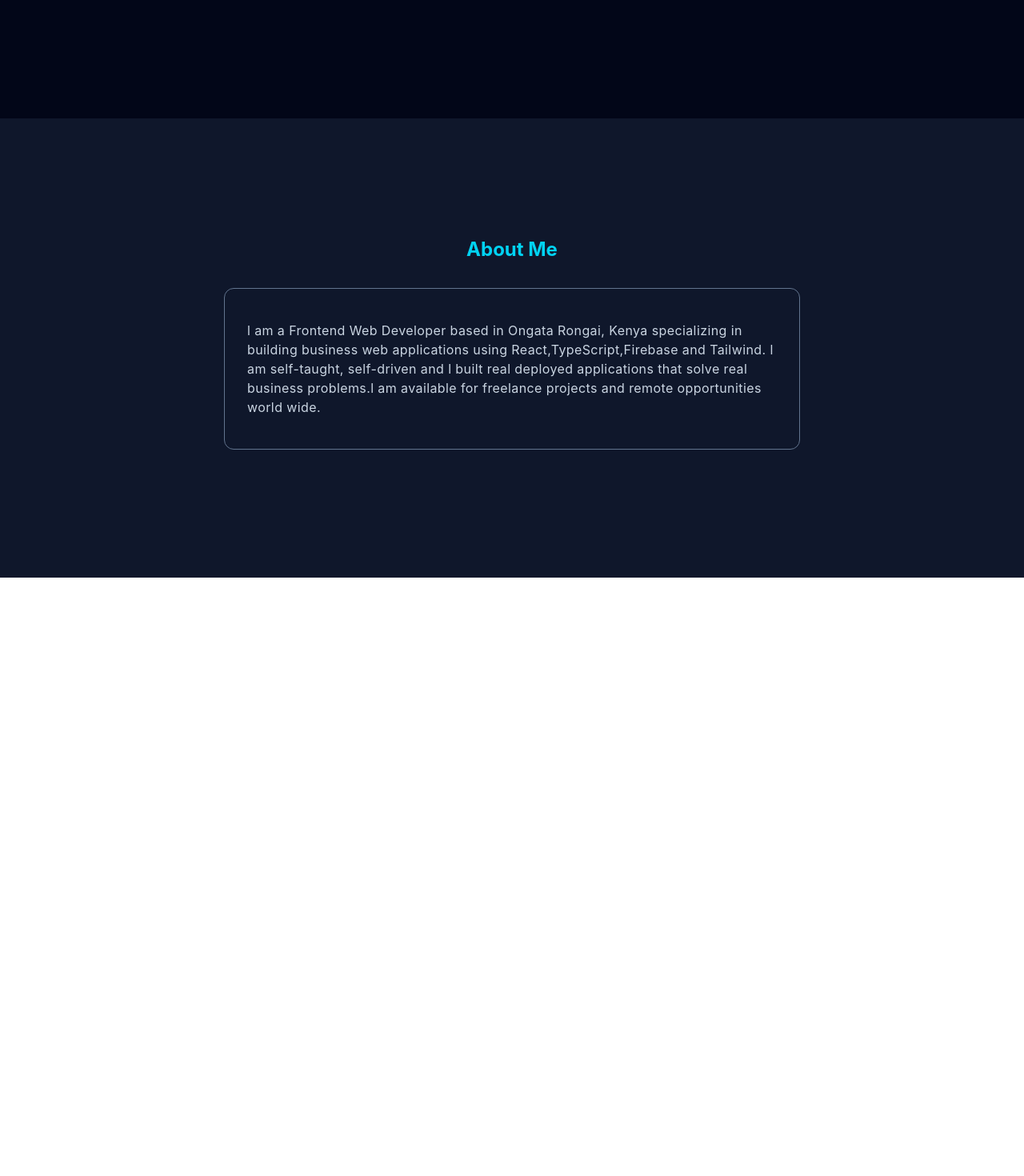
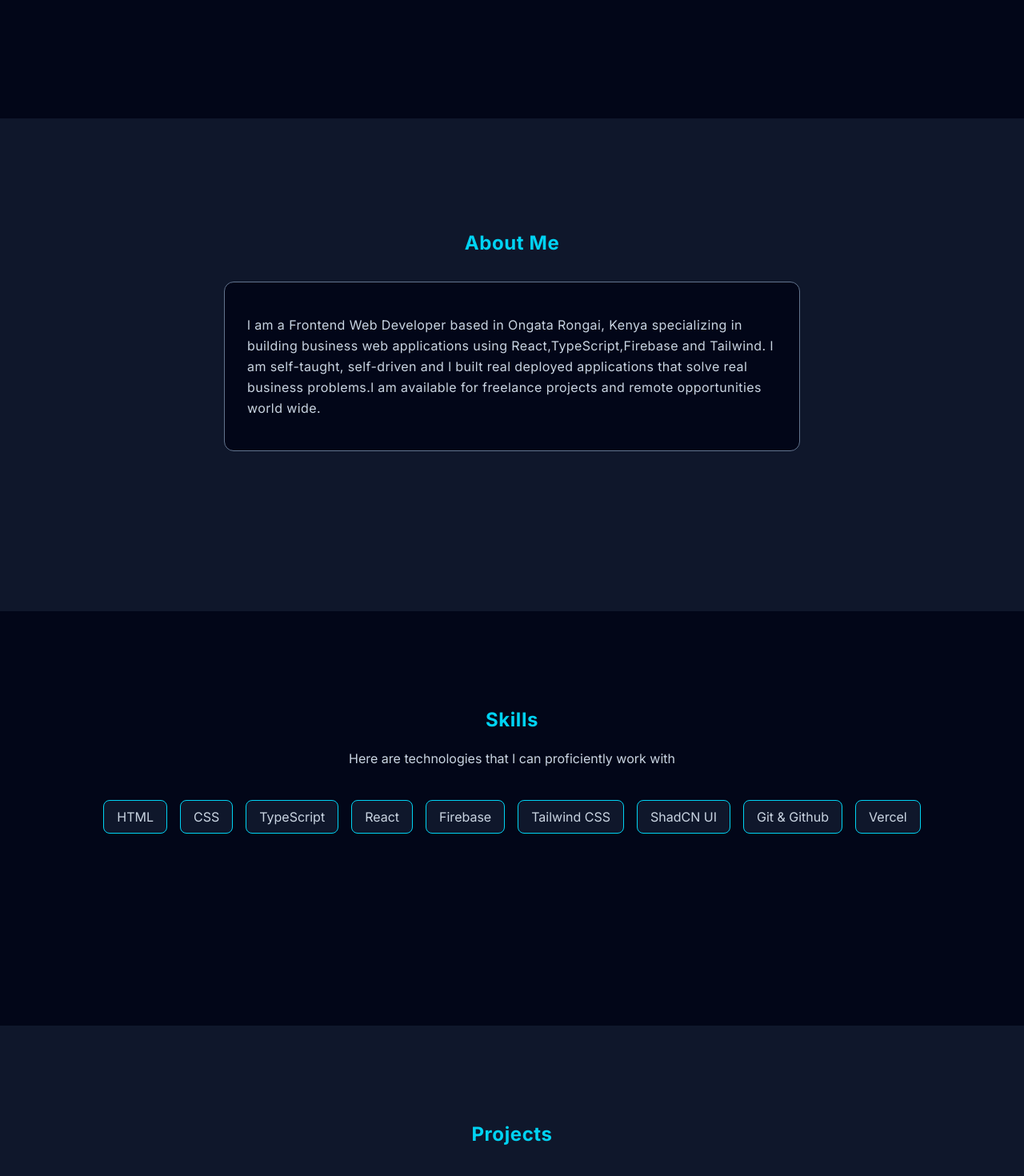
Before and after one commit to Brian9975/Brian-Kariuki, a React (Vite) app: page / in a window 1280 px wide. Shown: the part 652-2122 px from the top of the page at 80% size. Before the commit the page ends 1374 px from the top, so only its background shows below. Built offline with nearby package versions, Linux system fonts and the light colour scheme.

Commit message:
Added inter font

```diff
--- a/index.html
+++ b/index.html
@@ -3,6 +3,7 @@
   <head>
     <meta charset="UTF-8" />
     <link rel="icon" type="image/svg+xml" href="/favicon.svg" />
+    <link href="https://fonts.googleapis.com/css2?family=Inter:ital,opsz,wght@0,14..32,100..900;1,14..32,100..900&display=swap" rel="stylesheet">
     <meta name="viewport" content="width=device-width, initial-scale=1.0" />
     <title>Brian Kariuki</title>
   </head>
--- a/src/App.tsx
+++ b/src/App.tsx
@@ -14,27 +14,45 @@ function App() {
   {/* Hero Section */}
   <section className="bg-slate-950 text-center items-center flex justify-center min-h-screen">
     <div className="mx-4">
-      <h1 className="text-slate-100 tracking-wide pb-5 font-extrabold md:text-4xl text-5xl">Hello, l am <span className="text-cyan-400">Brian</span></h1>
+      <h1 className="text-slate-100 tracking-wide pb-5 font-extrabold text-5xl">Hello, l am <span className="text-cyan-400">Brian</span></h1>
       <p className="text-slate-300 pb-7 tracking-wide">A Frontend Developer building modern and scalable web applications with React, TypeScript, and Firebase.</p>
       <div className="tracking-wide flex justify-center gap-4">
-        <a href="#projects" className="bg-cyan-400 py-2 px-4 hover:opacity-80 transition-all font-bold duration-100 rounded cursor-pointer">See My Work</a>
+        <a href="#projects" className="bg-cyan-400  py-2 px-4 hover:opacity-80 transition-all font-bold duration-100 rounded cursor-pointer">See My Work</a>
         <a href="#contact" className="border text-slate-300 hover:opacity-80 transition-all duration-100 cursor-pointer py-2 px-5 font-bold rounded border-slate-500">Contact Me</a>
       </div>
     </div>
   </section>
 
   {/* About Section */}
-  <section id="about" className="bg-slate-900 py-32 text-center">
-   <h1 className="text-cyan-400 text-2xl font-bold pt-5">About Me</h1>
-   <div className="  flex justify-center items-center">
-    <div className="w-180 border my-8 mx-5 px-7 py-10 tracking-wide rounded-xl border-slate-500">
-    <p className="text-slate-300 text-left">l am a Frontend Web Developer based in Ongata Rongai, Kenya specializing in building business web applications using React,TypeScript,Firebase and Tailwind.
+  <section id="about" className="bg-slate-900 py-30 text-center">
+   <h1 className="text-cyan-400 text-2xl tracking-wide font-bold pt-5">About Me</h1>
+   <div className="  flex justify-center items-center mb-12">
+    <div className="w-180 bg-slate-950 border my-8 mx-5 px-7 py-10 tracking-wide rounded-xl border-slate-500">
+    <p className="text-slate-300 leading-relaxed text-left">l am a Frontend Web Developer based in Ongata Rongai, Kenya specializing in building business web applications using React,TypeScript,Firebase and Tailwind.
       l am self-taught, self-driven and l built real deployed applications that solve real business problems.l am available for freelance projects and remote opportunities world wide.
     </p>
     </div>
    </div>
   </section>
 
+  {/*Skills section*/}
+
+  <section id="skills" className="bg-slate-950 py-30 text-center">
+   <h1 className="text-2xl text-cyan-400  tracking-wide font-bold">Skills</h1>
+   <p className="text-slate-300 pt-5 pb-10">Here are technologies that l can proficiently work with</p>
+ <div className="mx-5 mb-30  flex flex-wrap justify-center gap-4">
+    {["HTML", "CSS", "TypeScript", "React", "Firebase", "Tailwind CSS", "ShadCN UI", "Git & Github", "Vercel"].map(skill => (
+      <span className="text-slate-300 bg-slate-900 border border-cyan-400 py-2 px-4 rounded-lg" key={skill}>{skill}</span>
+    ))}
+ </div>
+  </section>
+
+
+<section id="projects" className="bg-slate-900 text-center py-30">
+  <h1 className="text-cyan-400 tracking-wide font-bold text-2xl">Projects</h1>
+</section>
+
+
   </>;
 }
 
--- a/src/index.css
+++ b/src/index.css
@@ -3,3 +3,7 @@
 html {
   scroll-behavior: smooth;
 }
+
+body {
+  font-family: Inter, "sans-serif";
+}
```
